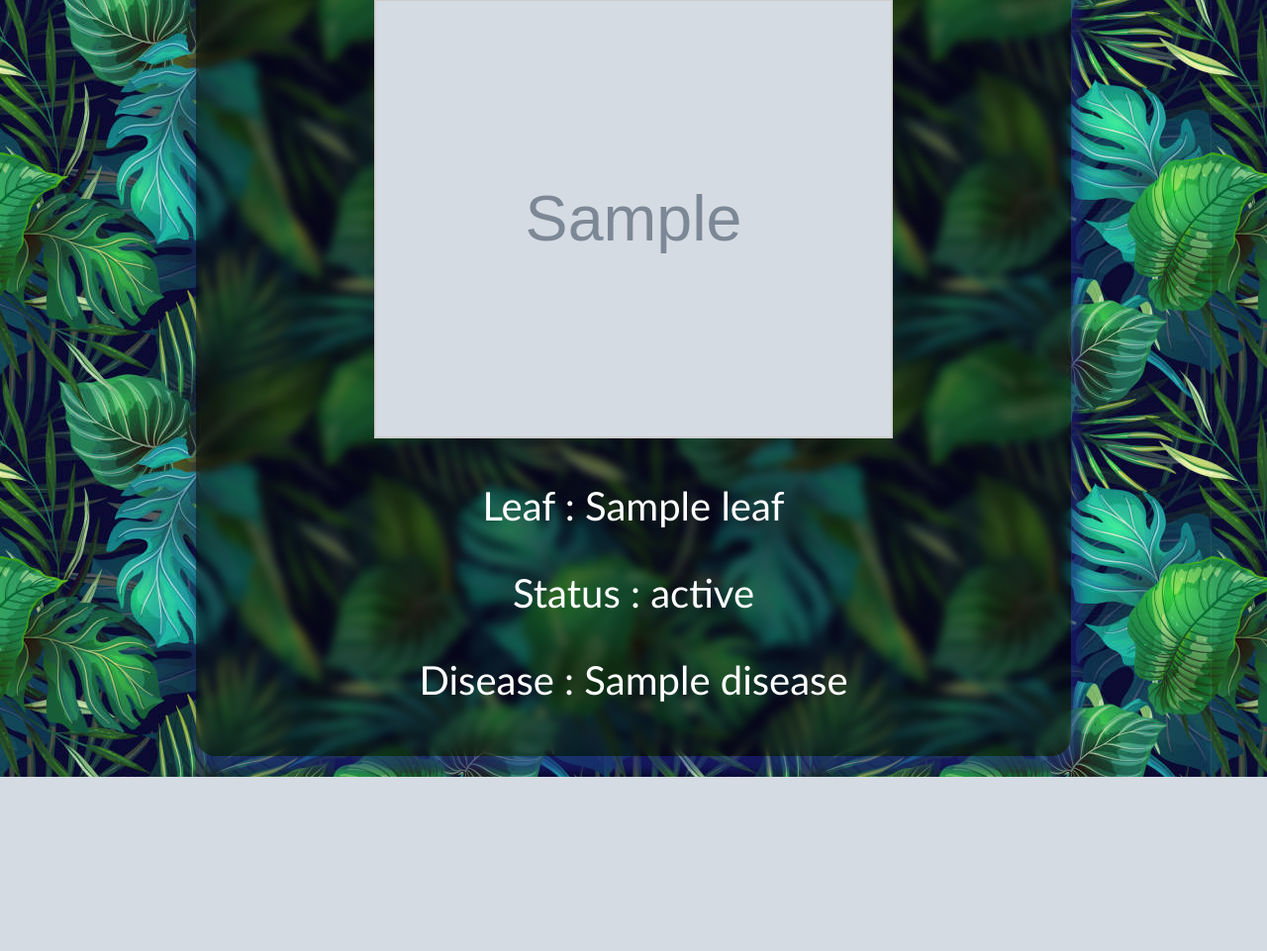
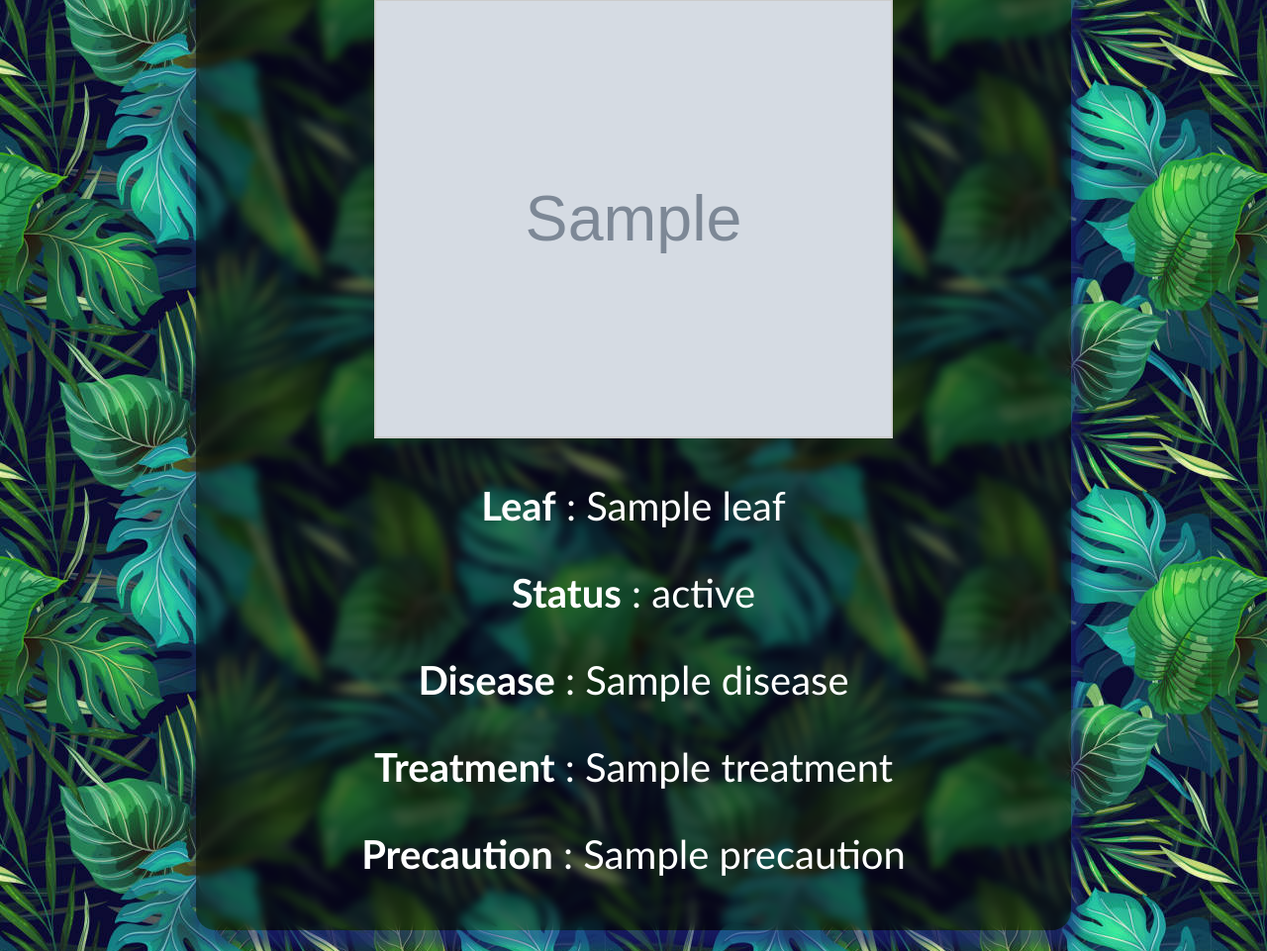
Before and after one commit to MayankAggarwal15/Leaf-Disease-Detection, a Flask app: template templates/index.html in a window 1280 px wide. Shown: the part 1009-1970 px from the top of the page at 99% size. Before the commit the page ends 1794 px from the top, so only its background shows below. Run offline with Flask 3, Linux system fonts and the light colour scheme; the template is opened without the code that fills it: most values are stand-ins (such as "Sample title", 1, 10 or a date in 2020); grey boxes marked "Sample" are stand-in pictures; parts of the project's set-up code (start-up, migrations or seed data) failed here and were passed over.

Commit message:
Update index.html

```diff
--- a/templates/index.html
+++ b/templates/index.html
@@ -1,49 +1,44 @@
 <!DOCTYPE html>
 <html lang="en">
+  <head>
+    <meta charset="UTF-8" />
+    <meta name="viewport" content="width=device-width, initial-scale=1.0" />
 
-<head>
-    <meta charset="UTF-8">
-    <meta name="viewport" content="width=device-width, initial-scale=1.0">
-
-    <link rel="stylesheet" href="/static/style.css">
-    <link rel="icon" href="/static/favicon/plant.png" type="image/png">
+    <link rel="stylesheet" href="/static/style.css" />
+    <link rel="icon" href="/static/favicon/plant.png" type="image/png" />
 
     <title>Leaf Disease Detection</title>
-
   </head>
 
   <body>
     <div class="controls">
-
       <h1>LEAF DISEASE DETECTION</h1>
       <div class="choosen">
         <form action="/predict" method="post" enctype="multipart/form-data">
           <label for="image">Upload Image:</label>
-                <input type="file" id="fileInput" name="image" accept="image/*">
-                <br>
-                <input class="glow-on-hover" type="submit" value="Predict Leaf Disease">
+          <input type="file" id="fileInput" name="image" accept="image/*" />
+          <br />
+          <input
+            class="glow-on-hover"
+            type="submit"
+            value="Predict Leaf Disease"
+          />
         </form>
       </div>
 
       {% if error %}
       <p id="error">{{ error }}</p>
-        {% endif %}
-
-        {% if uploaded_image %}
+      {% endif %} {% if uploaded_image %}
       <h2>PREDICTION RESULTS</h2>
       <h3>IMAGE UPLOADED</h3>
-        <img id="uploadedImage" src="{{uploaded_image}}" alt="Uploaded Image">
+      <img id="uploadedImage" src="{{uploaded_image}}" alt="Uploaded Image" />
+      {% endif %} {% if prediction %}
+      <p><strong>Leaf</strong> : {{ prediction.Leaf }}</p>
+      <p><strong>Status</strong> : {{ prediction.Status }}</p>
+      <p><strong>Disease</strong> : {{ prediction.Disease }}</p>
+      <p><strong>Treatment</strong> : {{ prediction.Treatment }}</p>
+      <p><strong>Precaution</strong> : {{ prediction.Precaution }}</p>
       {% endif %}
-
-
-        {% if prediction %}
-        <p>Leaf : {{ prediction.Leaf }}</p>
-        <p>Status : {{ prediction.Status }}</p>
-        <p>Disease : {{ prediction.Disease }}</p>
-        {% endif %}
-
     </div>
-
   </body>
-
 </html>
```
Lines whose indentation alone changed are shown as unchanged.
